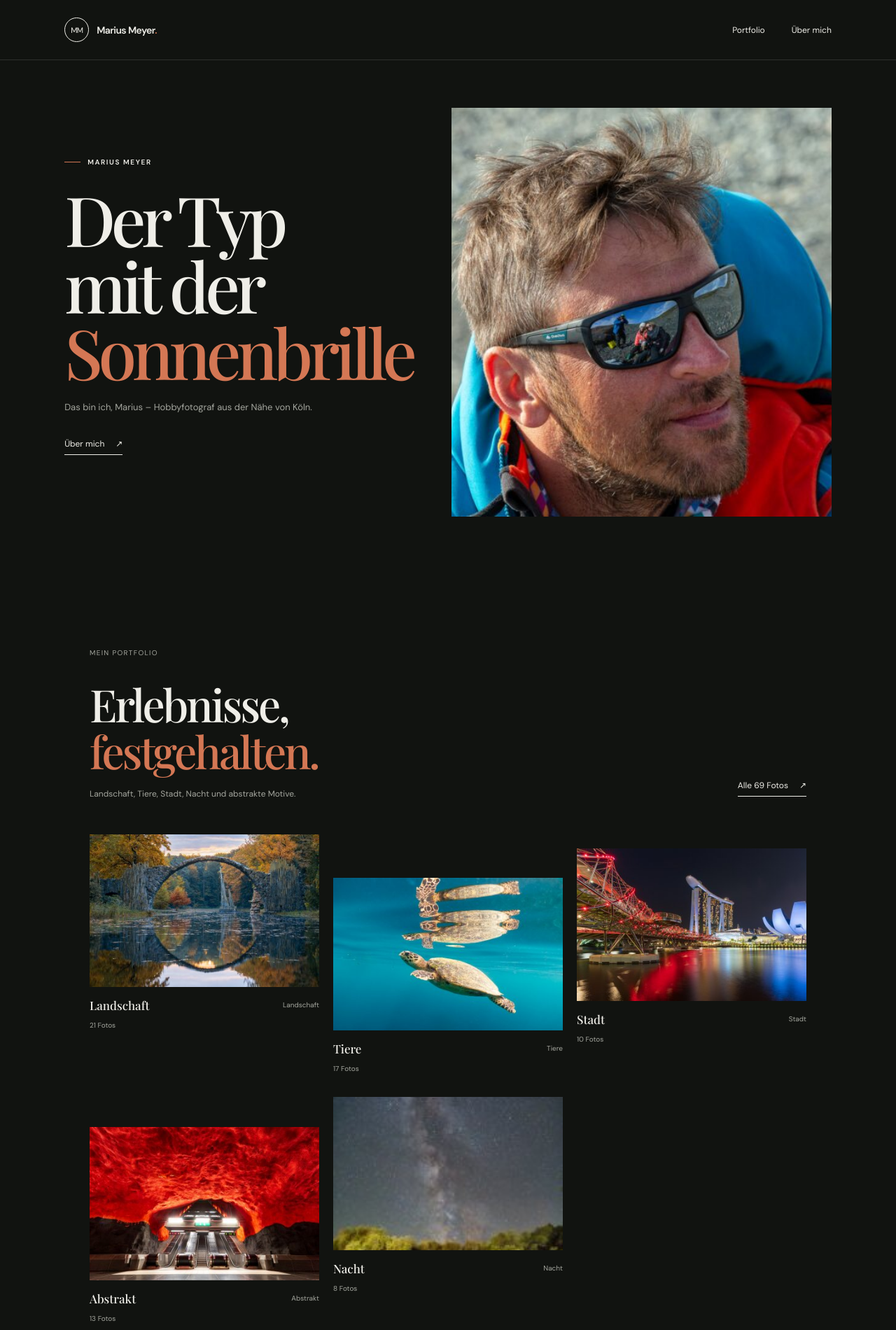
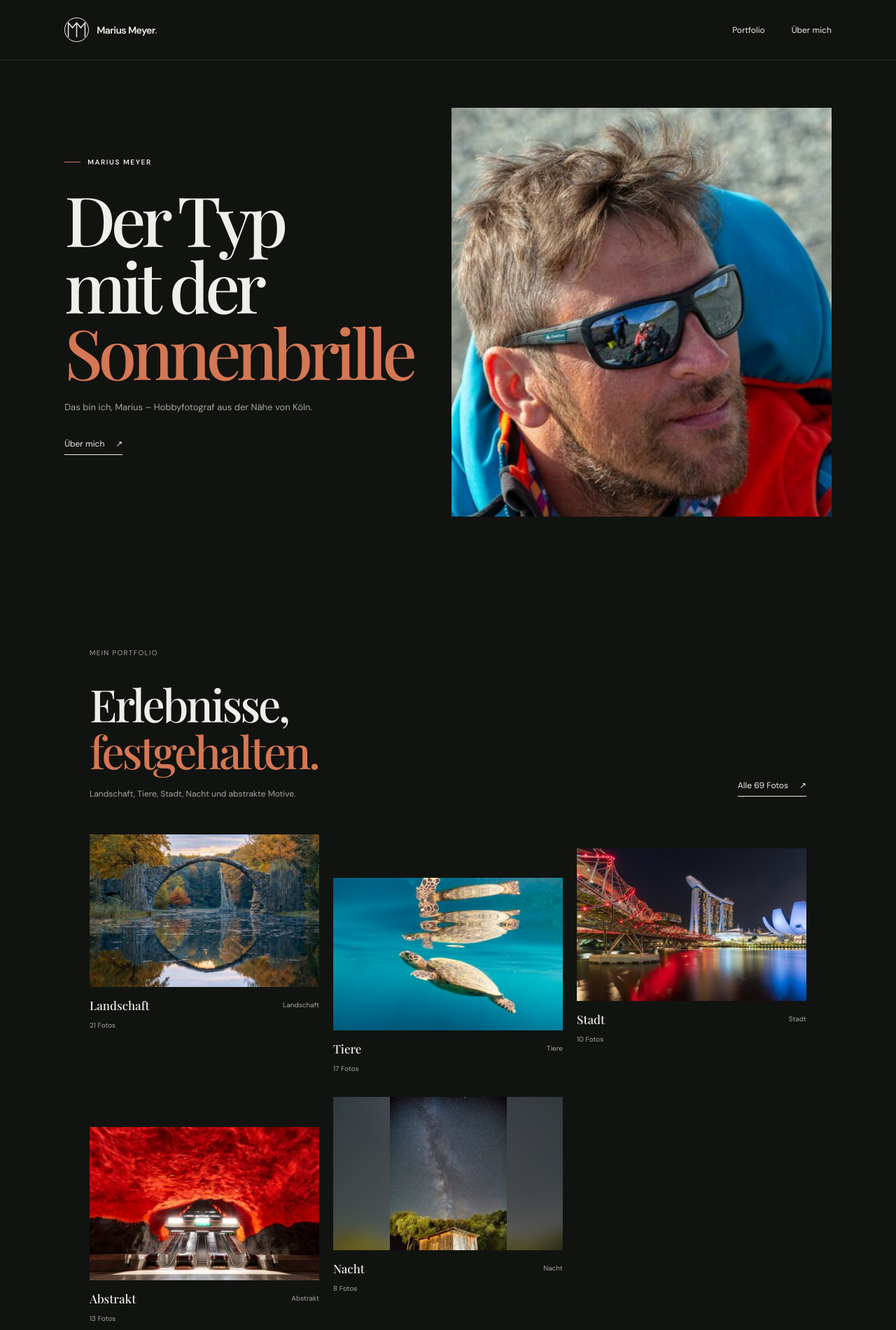
Before and after one commit to kubemme/marius-meyer.org, an Astro site: page / in a window 1280 px wide. Shown: the top 1900 px of the page at 70% size. Built offline with nearby package versions, Linux system fonts and the light colour scheme; Astro itself is replaced by a stand-in of ours; a web font is replaced by a local one.

Commit message:
inital setup

```diff
--- a/src/layouts/Layout.astro
+++ b/src/layouts/Layout.astro
@@ -23,6 +23,7 @@ const base = import.meta.env.BASE_URL.endsWith('/')
     <meta name="description" content={description} />
     <meta name="theme-color" content="#111310" />
     <title>{title}</title>
+    <link rel="icon" type="image/svg+xml" href={`${base}favicon.svg`} />
     <link rel="preconnect" href="https://fonts.googleapis.com" />
     <link rel="preconnect" href="https://fonts.gstatic.com" crossorigin />
     <link
@@ -33,7 +34,11 @@ const base = import.meta.env.BASE_URL.endsWith('/')
   <body>
     <header class="site-header">
       <a class="wordmark" href={base} aria-label="Marius Meyer – Startseite">
-        <span class="wordmark-mark">MM</span>
+        <span class="wordmark-mark" aria-hidden="true">
+          <svg viewBox="0 0 36 36">
+            <path d="M5 29V7L11.5 15L18 7V29V7L24.5 15L31 7V29" />
+          </svg>
+        </span>
         <span class="wordmark-name">Marius Meyer<span class="wordmark-dot">.</span></span>
       </a>
       <nav aria-label="Hauptnavigation">
@@ -84,7 +89,12 @@ const base = import.meta.env.BASE_URL.endsWith('/')
   .wordmark { display: inline-flex; align-items: center; gap: 11px; }
   .wordmark-mark {
     display: grid; place-items: center; width: 35px; height: 35px;
-    border: 1px solid var(--ink); border-radius: 50%; font-size: 11px; letter-spacing: -.08em;
+    border: 1px solid var(--ink); border-radius: 50%;
+  }
+  .wordmark-mark svg { width: 100%; height: 100%; overflow: visible; }
+  .wordmark-mark path {
+    fill: none; stroke: var(--ink); stroke-width: 1.6;
+    stroke-linecap: round; stroke-linejoin: round;
   }
   .wordmark-name { font-size: 14px; font-weight: 600; letter-spacing: -.04em; }
   .wordmark-dot { color: var(--accent); }
--- a/src/pages/index.astro
+++ b/src/pages/index.astro
@@ -51,7 +51,10 @@ const featuredPhotos = galleryCategories.map((category) => ({
           class:list={['photo-card', `photo-card-${index + 1}`]}
           href={`${base}collections/?category=${photo.categorySlug}`}
         >
-          <div class="photo-frame">
+          <div
+            class:list={['photo-frame', { 'photo-frame-portrait': photo.aspectRatio < 1 }]}
+            style={`--photo-image: url('${base}${photo.image}')`}
+          >
             <img src={`${base}${photo.image}`} alt={photo.alt} loading="lazy" />
             <span class="photo-arrow" aria-hidden="true">↗</span>
           </div>
@@ -93,8 +96,17 @@ const featuredPhotos = galleryCategories.map((category) => ({
   .photo-card-5 { margin-top: 12px; }
   .photo-frame { position: relative; overflow: hidden; background: #252823; aspect-ratio: 3 / 2; }
   .photo-frame img { width: 100%; height: 100%; object-fit: cover; transition: transform .6s cubic-bezier(.2,.7,.2,1); }
+  .photo-frame-portrait { display: grid; place-items: center; isolation: isolate; }
+  .photo-frame-portrait::before {
+    position: absolute; z-index: 0; inset: -12px; content: '';
+    background: var(--photo-image) center / cover no-repeat;
+    filter: blur(12px); transform: scale(1.05); opacity: .7;
+  }
+  .photo-frame-portrait img {
+    position: relative; z-index: 1; width: auto; max-width: 100%; height: 100%; object-fit: contain;
+  }
   .photo-card:hover .photo-frame img { transform: scale(1.035); }
-  .photo-arrow { position: absolute; right: 13px; bottom: 13px; display: grid; place-items: center; width: 35px; height: 35px; background: var(--paper); border-radius: 50%; opacity: 0; transform: translateY(5px); transition: .25s ease; }
+  .photo-arrow { position: absolute; z-index: 2; right: 13px; bottom: 13px; display: grid; place-items: center; width: 35px; height: 35px; background: var(--paper); border-radius: 50%; opacity: 0; transform: translateY(5px); transition: .25s ease; }
   .photo-card:hover .photo-arrow { opacity: 1; transform: translateY(0); }
   .photo-meta { display: flex; justify-content: space-between; gap: 10px; padding-top: 15px; }
   .photo-meta h3 { margin: 0 0 5px; font-family: 'Playfair Display', Georgia, serif; font-size: 17px; font-weight: 500; }
```
Also changed, not shown: public/favicon.svg (added).
